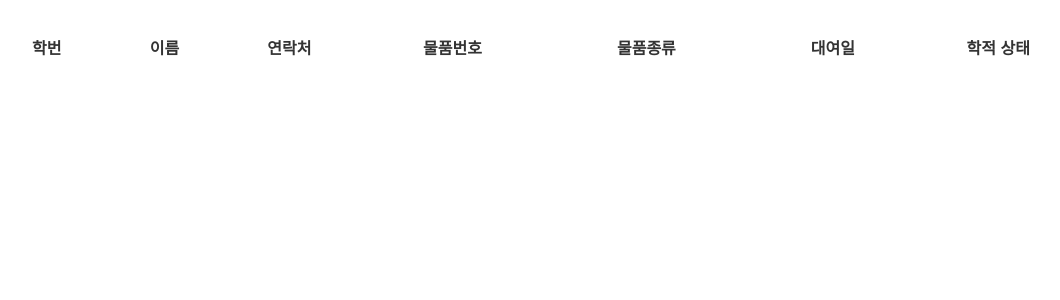
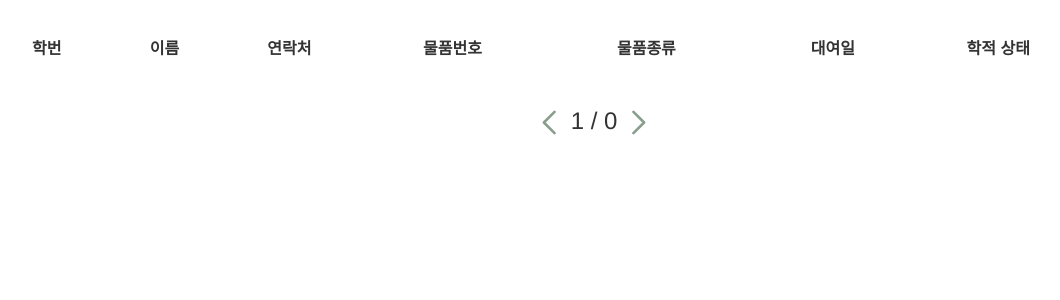
Before and after one commit to InjiChoi/Equip_Rent_Project, a Django app: page /rent/rent_list in a window 1280 px wide. Shown: the part 220-520 px from the top of the page, without its empty margins (46-1106 px from the left). Run offline with Django 3.2, Linux system fonts and the light colour scheme; data that the repository does not hold is empty; some libraries are stand-ins or nearby versions.

Commit message:
add rent & return list paginator

```diff
--- a/managements/static/managements/manage_list.css
+++ b/managements/static/managements/manage_list.css
@@ -10,3 +10,14 @@
     width : 50px;
     height: 50px;
 }
+
+#paginator {
+    text-align: center;
+}
+
+#paginator > #page_div {
+    text-align: center;
+    display: inline-block;
+    padding-left: 5px;
+    padding-right:5px;
+}
--- a/managements/templates/managements/rent_list.html
+++ b/managements/templates/managements/rent_list.html
@@ -37,4 +37,23 @@
             </tbody>
         </table>
     </div>
+    <div class="container" id="paginator">
+        <div id="page_div">
+            {% if page != 1 %}
+                <a href = '?page={{page|add:-1}}'><img id="next", src="{% static 'prev.svg' %}"></a>
+                {% else %}
+                <a href="?page=1"><img id="next", src="{% static 'prev.svg' %}"></a>
+            {% endif %}
+        </div>
+        <div id="page_div">
+            <h3>{{page}}&nbsp;/&nbsp;{{page_total}}</h3>
+        </div>
+        <div id="page_div">
+            {% if page != page_total %}
+            <a href = '?page={{page|add:1}}'><img id="next", src="{% static 'next.svg' %}"></a>
+            {% else %}
+            <a href="?page={{page_total}}"><img id="next", src="{% static 'next.svg' %}"></a>
+            {% endif %}
+        </div>
+    </div>
 {% endblock content %}
--- a/managements/views.py
+++ b/managements/views.py
@@ -8,6 +8,7 @@ from django.utils import timezone
 from django.db import IntegrityError
 from django.contrib import messages
 from django.http import JsonResponse, HttpResponse
+from math import ceil
 
 
 def main_page(request):
@@ -95,10 +96,19 @@ def rent_overlap_check(request):
 
 
 def rent_list(request):
-        rents = RentManage.objects.all()
+        page = int(request.GET.get('page', 1))
+        page_size = 10
+        limit = page_size * page
+        offset = limit - page_size
+        rents_count = RentManage.objects.all().count()
+        rents = RentManage.objects.all()[offset:limit]
+        page_total = ceil(rents_count/page_size)
 
         ctx = {
-        'rents':rents
+                'rents':rents,
+                'page':page,
+                'page_total':page_total,
+                'page_range':range(1, page_total),
         }
         return render(request, 'managements/rent_list.html', ctx)
 
@@ -142,12 +152,21 @@ def return_result(request, pk):
 
 
 def return_list(request):
-        returns = ReturnHistory.objects.all()
+        page = int(request.GET.get('page', 1))
+        page_size = 10
+        limit = page_size * page
+        offset = limit - page_size
+        returns_count = ReturnHistory.objects.all().count()
+        returns = ReturnHistory.objects.all()[offset:limit]
+        page_total = ceil(returns_count/page_size)
 
         ctx = {
-                'returns':returns
+                'page':page,
+                'page_total':page_total,
+                'page_range':range(1, page_total),
+                'returns':returns,
         }
-        return render(request, 'managements/return_list.html',ctx)
+        return render(request, 'managements/return_list.html', ctx)
 
 #대여시 학생 조회
 def lookup_student(request):
@@ -169,11 +188,3 @@ def lookup_student(request):
         except :
 
                 return render(request, 'managements/lookup_fail.html')
-
-#반납 목록 학생 조회
-def return_list(request):
-        return_list = ReturnHistory.objects.all()
-
-        search_key = request.GET.get('search_key')
-        if search_key:
-                return_list = return_list.filter(student)
```
Also changed, not shown: managements/templates/managements/return_list.html (+19 -0 lines).
